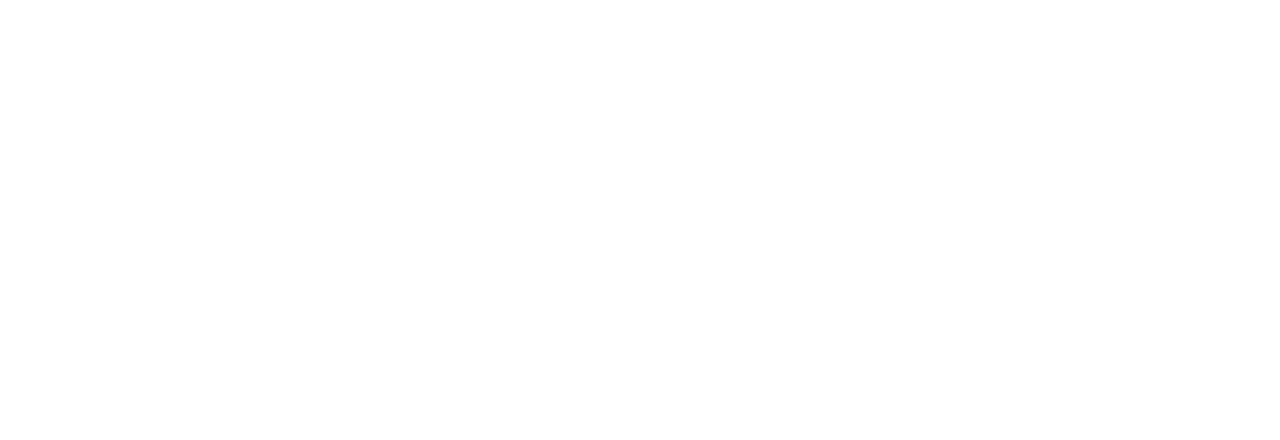
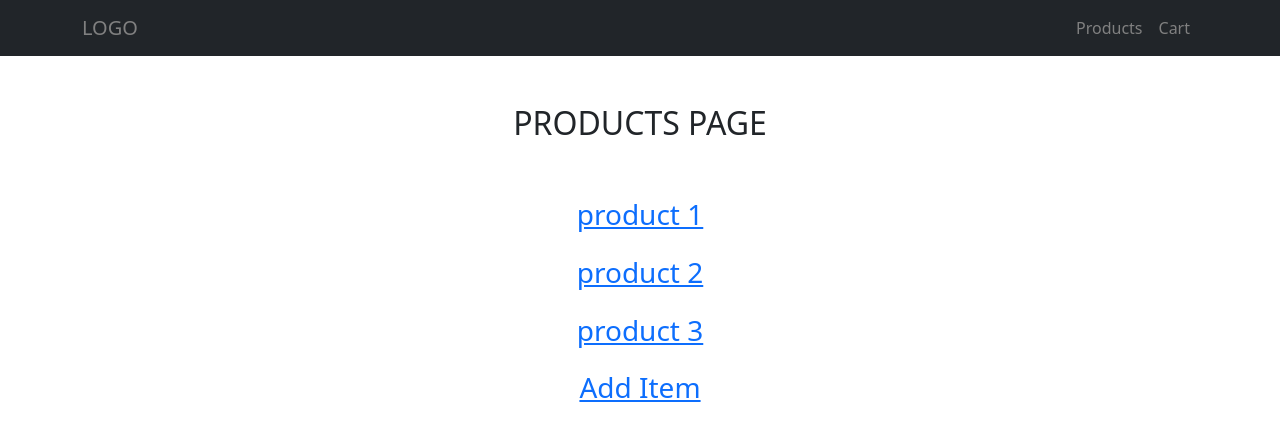
Before and after one commit to DumitracheFlorentin/working-w-react-router-v6, a React (Create React App) app: page /products in a window 1280 px wide. Before the commit this address had no page. Shown: the top 440 px of the page. Built offline with nearby package versions, Linux system fonts and the light colour scheme.

Commit message:
Added routes for products and its fields

```diff
--- a/src/App.js
+++ b/src/App.js
@@ -2,11 +2,23 @@
 
 // Import Screens
 import Main from "./screens/Main"
+import Products from "./screens/Products/Products"
+import SpecificProduct from "./screens/Products/SpecificProduct"
+import AddItems from "./screens/Products/AddItems"
+import NotFound from "./screens/NotFound"
+
+// Import Style
+import "./style/style.css"
 
 const App = () => {
   return (
     <Routes>
       <Route path="/" element={<Main />} />
+      <Route path="products" element={<Products />} />
+      <Route path="products/:id" element={<SpecificProduct />} />
+      <Route path="products/addItem" element={<AddItems />} />
+
+      <Route path="*" element={<NotFound />} />
     </Routes>
   )
 }
--- a/src/components/Navigation.js
+++ b/src/components/Navigation.js
@@ -1,14 +1,27 @@
 import { Navbar, Nav, Container } from "react-bootstrap"
+import { Link } from "react-router-dom"
 
 const Navigation = () => {
   return (
     <Navbar bg="dark" variant="dark">
       <Container>
-        <Navbar.Brand href="#home">LOGO</Navbar.Brand>
+        <Navbar.Brand>
+          <Link to="/" className="hoverBtn">
+            LOGO
+          </Link>
+        </Navbar.Brand>
 
         <Nav>
-          <Nav.Link>Products</Nav.Link>
-          <Nav.Link>Cart</Nav.Link>
+          <Nav.Link>
+            <Link to="/products" className="hoverBtn">
+              Products
+            </Link>
+          </Nav.Link>
+          <Nav.Link>
+            <Link to="/cart" className="hoverBtn">
+              Cart
+            </Link>
+          </Nav.Link>
         </Nav>
       </Container>
     </Navbar>
--- /dev/null
+++ b/src/screens/NotFound.js
@@ -0,0 +1,12 @@
+import { Link } from "react-router-dom"
+
+const NotFound = () => {
+  return (
+    <div>
+      <h1>Not Found</h1>
+      <Link to="/">Go Back</Link>
+    </div>
+  )
+}
+
+export default NotFound
--- /dev/null
+++ b/src/screens/Products/AddItems.js
@@ -0,0 +1,9 @@
+const AddItems = () => {
+  return (
+    <div>
+      <h1>Item Added...</h1>
+    </div>
+  )
+}
+
+export default AddItems
--- /dev/null
+++ b/src/screens/Products/Products.js
@@ -0,0 +1,61 @@
+import { Row, Col, Container } from "react-bootstrap"
+import { Link } from "react-router-dom"
+
+// Import Components
+import Navigation from "../../components/Navigation"
+
+const Products = () => {
+  const products = [
+    {
+      id: 1,
+      name: "product 1",
+    },
+    {
+      id: 2,
+      name: "product 2",
+    },
+    {
+      id: 3,
+      name: "product 3",
+    },
+  ]
+
+  return (
+    <>
+      <Navigation />
+
+      <Container>
+        <>
+          <Row>
+            <Col md={12} className="d-flex justify-content-center mt-5">
+              <h2 style={{ textTransform: "uppercase" }}>Products Page</h2>
+            </Col>
+          </Row>
+
+          <Row className="d-flex flex-column mt-5">
+            {products.map((product) => {
+              return (
+                <Col
+                  key={product.id}
+                  className="d-flex justify-content-center mb-3"
+                >
+                  <Link to={`${product.id}`}>
+                    <h3>{product.name}</h3>
+                  </Link>
+                </Col>
+              )
+            })}
+
+            <Col className="d-flex justify-content-center mb-3">
+              <Link to="/products/addItem">
+                <h3>Add Item</h3>
+              </Link>
+            </Col>
+          </Row>
+        </>
+      </Container>
+    </>
+  )
+}
+
+export default Products
--- /dev/null
+++ b/src/screens/Products/SpecificProduct.js
@@ -0,0 +1,9 @@
+const SpecificProduct = () => {
+  return (
+    <div>
+      <h1>Here we Are!</h1>
+    </div>
+  )
+}
+
+export default SpecificProduct
--- /dev/null
+++ b/src/style/style.css
@@ -0,0 +1,9 @@
+.hoverBtn {
+  color: gray;
+  text-decoration: none;
+  transition: all 0.3s ease-in-out;
+}
+
+.hoverBtn:hover {
+  color: rgb(180, 180, 180);
+}
```
